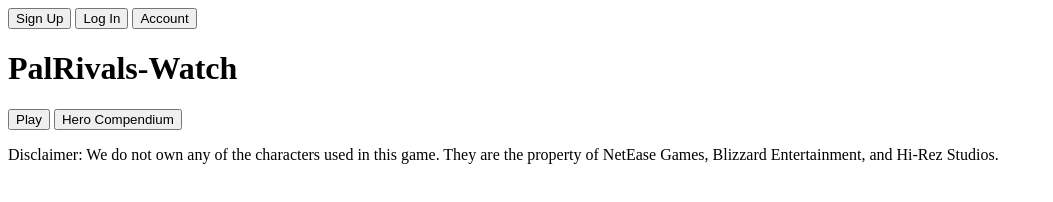
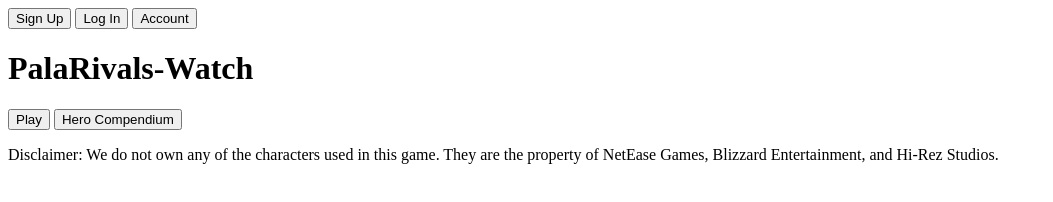
Before and after one commit to Nicholas-Griffin/project_palarivals_watch, a plain HTML site: page Main.html in a window 1280 px wide. Shown: the whole page, without its empty margins (0-1053 px from the left). Drawn offline with Linux system fonts and the light colour scheme.

Commit message:
Update Main.html

```diff
--- a/Main.html
+++ b/Main.html
@@ -4,7 +4,7 @@
 <head>
   <meta charset="utf-8">
   <meta name="viewport" content="width=device-width, initial-scale=1">
-  <title>PalRivals-Watch</title>
+  <title>PalaRivals-Watch</title>
   <link rel="stylesheet" href="css/main/Main.css">
   <meta name="description" content="">
 </head>
@@ -16,7 +16,7 @@
 </section>
 
 <header>
-    <h1 id="MainMenuTitle">PalRivals-Watch</h1>
+    <h1 id="MainMenuTitle">PalaRivals-Watch</h1>
 </header>
 
 <section id="MainButtonSection">
```
